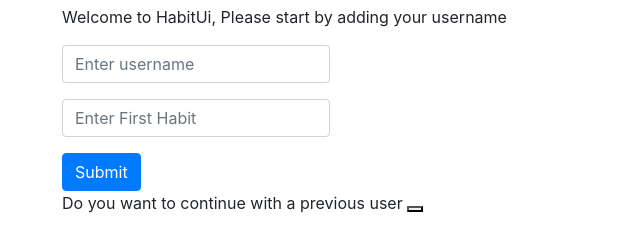
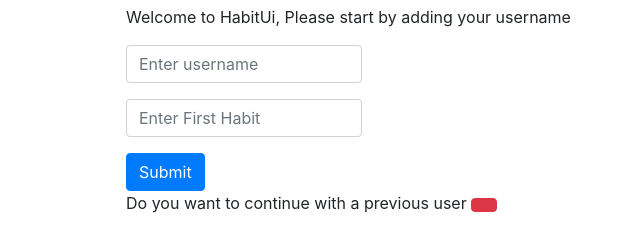
Before and after one commit to jonnoclifford/habitui, a plain HTML site: page index.html in a window 1280 px wide. Shown: the part 346-598 px from the top of the page, without its empty margins (342-982 px from the left). Drawn offline with nearby package versions, Linux system fonts and the light colour scheme; no server answers.

Commit message:
altered the postioning of the form

```diff
--- a/assets/css/style.css
+++ b/assets/css/style.css
@@ -285,5 +285,5 @@ body.dark-mode {
 }
 
 .main-form {
-  padding-left: 4rem;
+  padding-left: 8rem;
 }
--- a/assets/js/script.js
+++ b/assets/js/script.js
@@ -231,6 +231,8 @@ let puser = JSON.parse(localStorage.getItem('username'))
 
 if (puser !== '') {
     puserButton.innerHTML = puser;
+    puserButton.classList.add("btn-danger")
+    puserButton.classList.add("btn")
     const puserMessage = document.createElement("div")
     puserMessage.classList.add("main-form")
     puserMessage.innerHTML = "Do you want to continue with a previous user "
```
